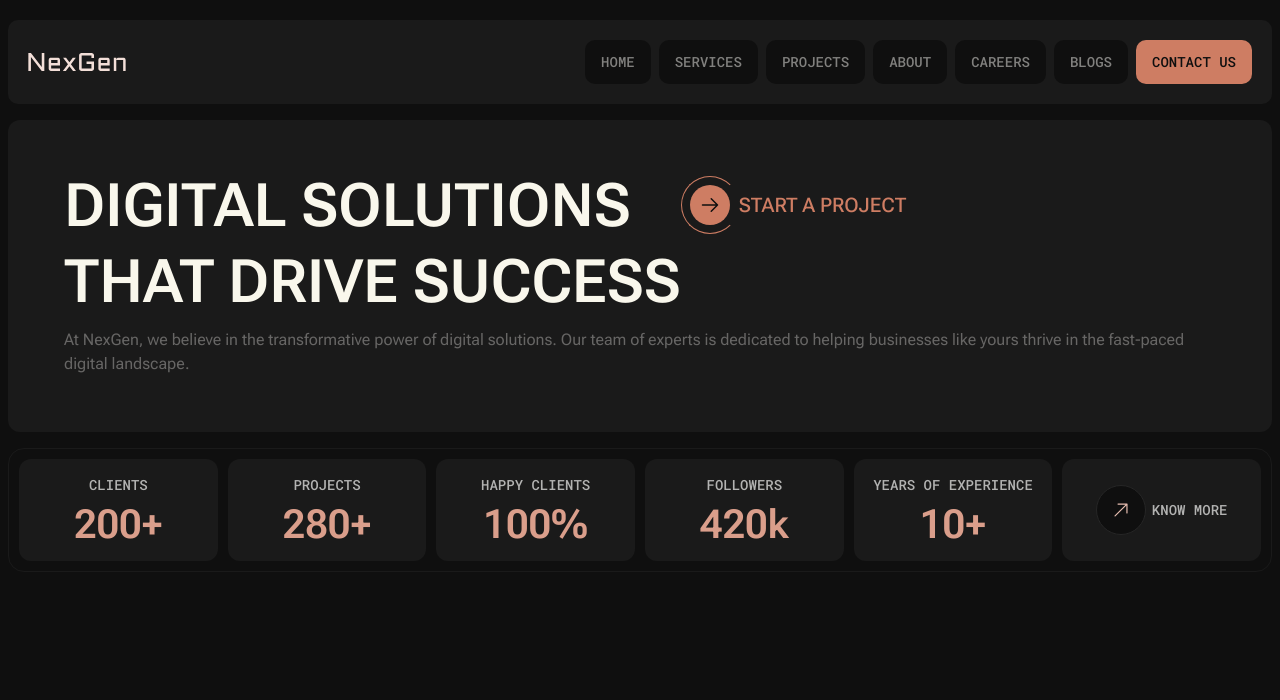
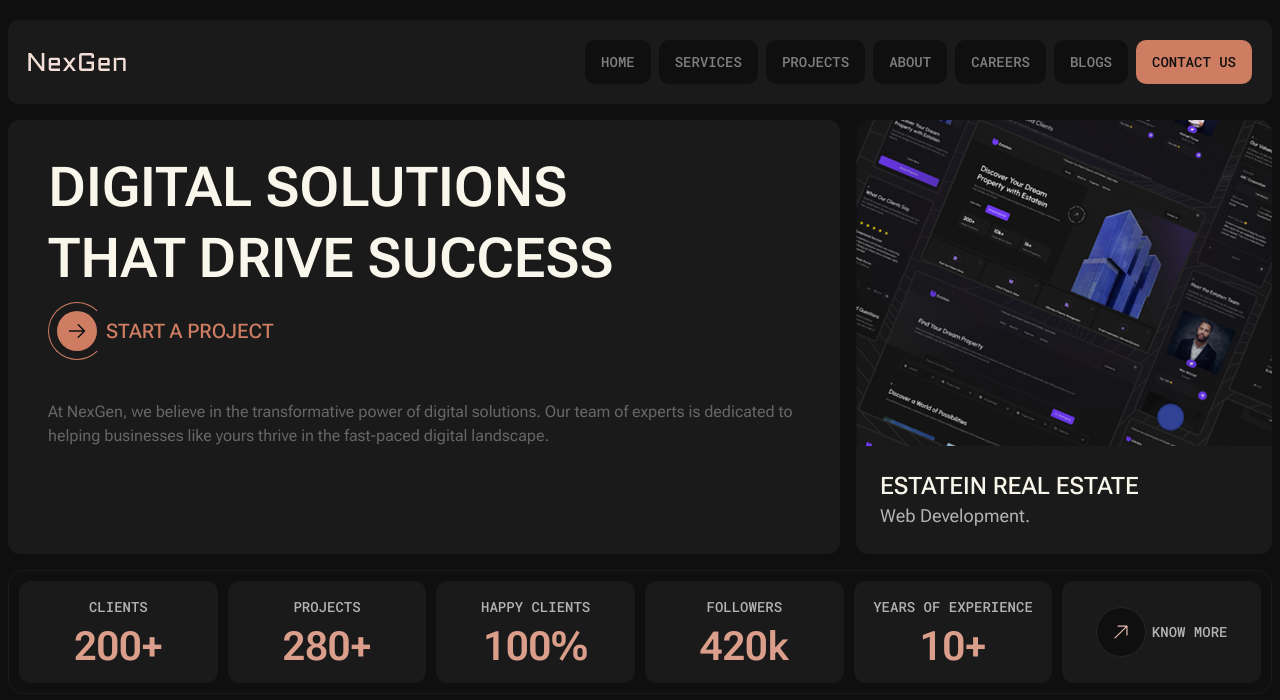
Before and after one commit to iabdwahab/nexgen-agency, a React (Vite) app: page /#/ in a window 1280 px wide. Shown: the top 700 px of the page. Built offline with nearby package versions, Linux system fonts and the light colour scheme.

Commit message:
(home-landing): Creating ImageBlock.

```diff
--- /dev/null
+++ b/src/components/home_landing/ImageBlock.tsx
@@ -0,0 +1,16 @@
+import image from "/websites/home-landing.png";
+
+function ImageBlock() {
+  return (
+    <div className="grid-row-[1fr_auto] hidden overflow-hidden rounded-xl lg:grid">
+      <div>
+        <img src={image} alt="Image" className="h-full w-full bg-cover" />
+      </div>
+      <div className="bg-dark-10 p-6">
+        <h4 className="text-orange-95 text-2xl font-medium uppercase">estatein real estate</h4>
+        <p className="text-grey-70 text-lg capitalize">web development.</p>
+      </div>
+    </div>
+  );
+}
+export default ImageBlock;
--- a/src/components/home_landing/Index.tsx
+++ b/src/components/home_landing/Index.tsx
@@ -1,3 +1,4 @@
+import ImageBlock from "./ImageBlock";
 import PrimaryBlock from "./PrimaryBlock";
 import StatsBlock from "./StatsBlock";
 
@@ -5,7 +6,10 @@
   return (
     <main className="my-4">
       <div className="container grid gap-4">
-        <PrimaryBlock />
+        <div className="grid-cols-[2fr_1fr] grid-rows-1 gap-4 lg:grid">
+          <PrimaryBlock />
+          <ImageBlock />
+        </div>
         <StatsBlock />
       </div>
     </main>
--- a/src/components/home_landing/PrimaryBlock.tsx
+++ b/src/components/home_landing/PrimaryBlock.tsx
@@ -2,9 +2,9 @@
 
 function PrimaryBlock() {
   return (
-    <div className="bg-dark-10 flex flex-col gap-4 rounded-xl p-6 lg:p-14">
-      <div className="flex flex-col gap-4 lg:flex-row lg:items-start lg:gap-0">
-        <h1 className="text-orange-95 flex flex-col gap-2 text-3xl font-semibold uppercase lg:gap-4 lg:text-6xl">
+    <div className="bg-dark-10 flex flex-col gap-10 rounded-xl p-6 lg:p-10">
+      <div className="flex flex-col flex-wrap gap-4 lg:flex-row lg:items-start">
+        <h1 className="text-orange-95 flex flex-col text-3xl font-semibold whitespace-nowrap uppercase md:text-5xl lg:gap-4 lg:text-[55px]">
           <span>digital solutions</span>
           <span>that drive success</span>
         </h1>
```
Also changed, not shown: public/websites/home-landing.png (added).
